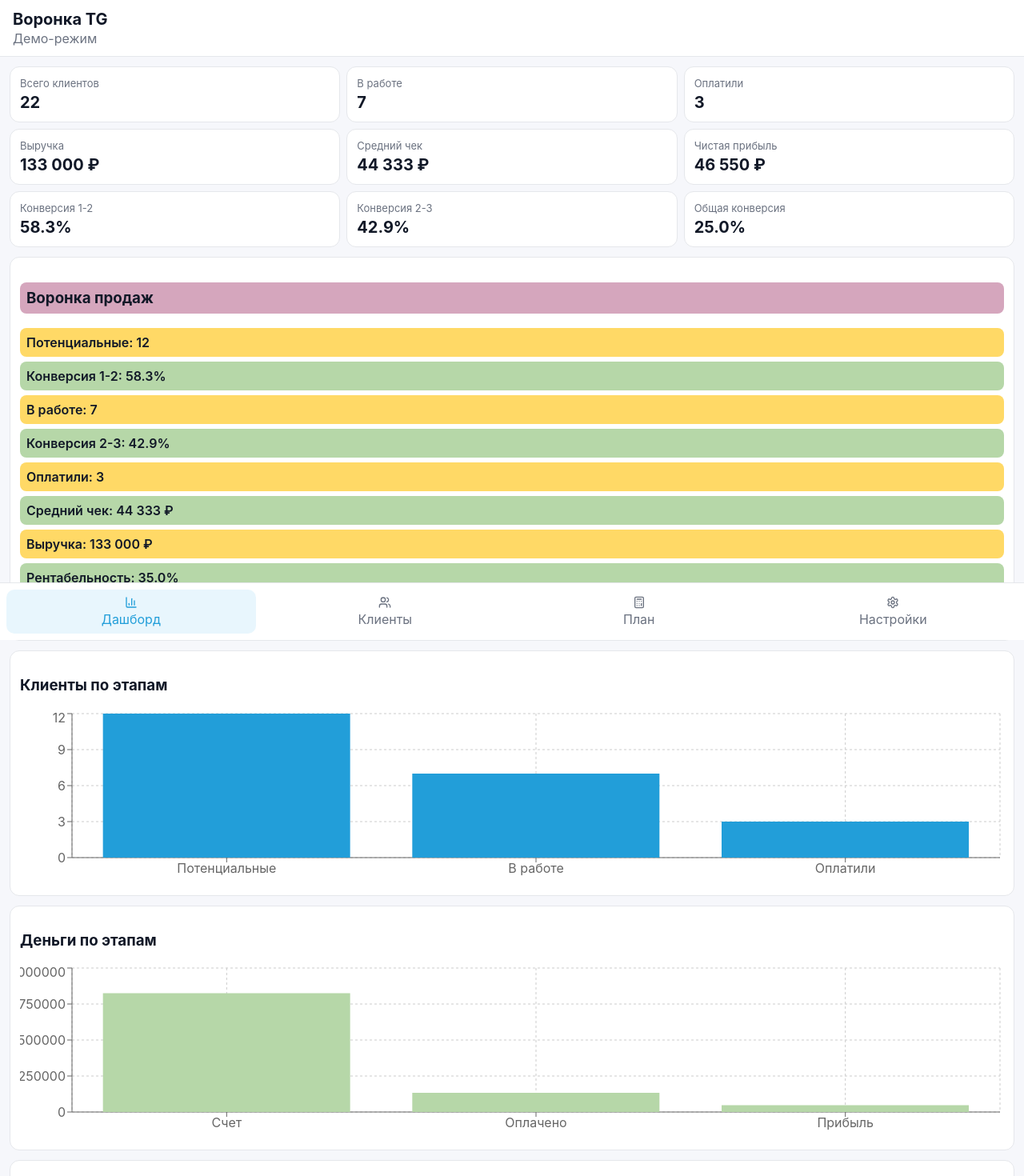
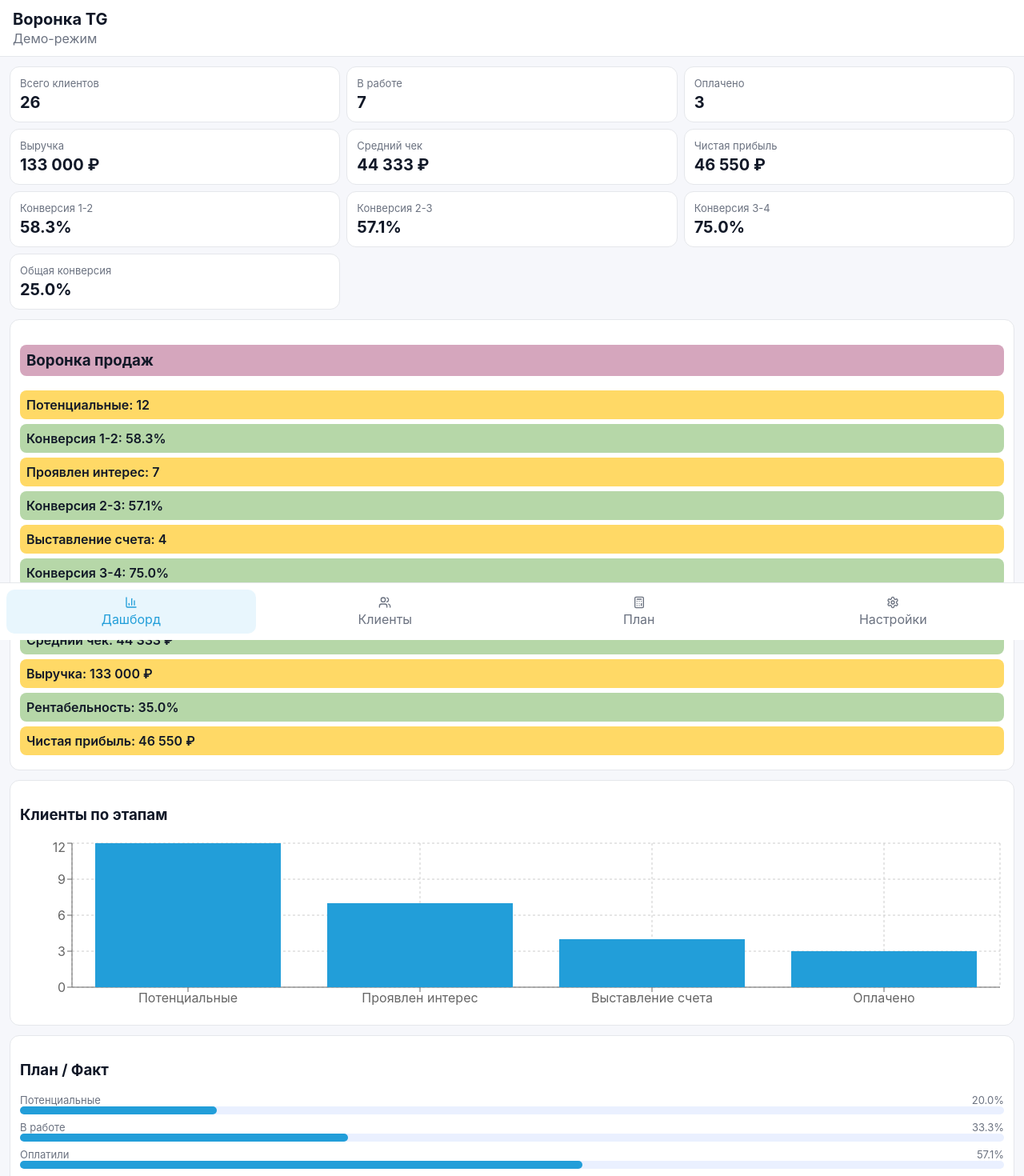
Before and after one commit to KATALINA5004/voronka-tg, a React (Vite) app: page / in a window 1280 px wide. Shown: the top 1470 px of the page at 80% size. Built offline with nearby package versions, Linux system fonts and the light colour scheme.

Commit message:
Update funnel: 4 stages, hide columns, dashboard changes

```diff
--- a/src/App.tsx
+++ b/src/App.tsx
@@ -14,7 +14,7 @@ import { initTelegram } from "./utils/telegram";
 function App() {
   const { state, actions } = useAppData();
   const [activeScreen, setActiveScreen] = useState<ActiveScreen>("dashboard");
-  const [activeStageId, setActiveStageId] = useState<"stage1" | "stage2" | "stage3">("stage1");
+  const [activeStageId, setActiveStageId] = useState<"stage1" | "stage2" | "stage3" | "stage4">("stage1");
   const [modalClient, setModalClient] = useState<Client | null>(null);
   const [importOpen, setImportOpen] = useState(false);
 
--- a/src/components/ClientModal.tsx
+++ b/src/components/ClientModal.tsx
@@ -16,9 +16,9 @@ export function ClientModal({ client, stages, onClose, onSave, onAddTouchpoint }
 
   const addPayment = () => setModel((s) => ({ ...s, paidAmount: s.paidAmount + 1000, bought: true }));
   const nextStage = () => {
-    const ids = ["stage1", "stage2", "stage3"] as const;
-    const next = ids[Math.min(ids.indexOf(model.stageId), 2) + 1] || "stage3";
-    setModel((s) => ({ ...s, stageId: next, bought: next === "stage3" ? true : s.bought }));
+    const ids = ["stage1", "stage2", "stage3", "stage4"] as const;
+    const next = ids[Math.min(ids.indexOf(model.stageId), 3) + 1] || "stage4";
+    setModel((s) => ({ ...s, stageId: next, bought: next === "stage4" ? true : s.bought }));
   };
 
   return (
--- a/src/components/ClientTable.tsx
+++ b/src/components/ClientTable.tsx
@@ -1,4 +1,4 @@
-import { useMemo, useState } from "react";
+import { useEffect, useMemo, useState } from "react";
 import { Client, Stage } from "../types";
 import { exportClientsCsv } from "../utils/importExport";
 import { EmptyState } from "./EmptyState";
@@ -20,8 +20,68 @@ export function ClientTable({ clients, stages, activeStageId, onStageTabChange,
   const [search, setSearch] = useState("");
   const [manager, setManager] = useState("");
   const [source, setSource] = useState("");
+  const columnsStorageKey = "funnel-tg-client-columns-v1";
+  const [showColumns, setShowColumns] = useState<Record<string, boolean>>({
+    repeats: true,
+    date: true,
+    fullName: true,
+    rating: true,
+    phone: true,
+    source: true,
+    manager: true,
+    comment: true,
+    niche: true,
+    nextContactDate: true,
+    email: true,
+    instagram: true,
+    telegram: true,
+    vk: true,
+    invoiceAmount: true,
+    paidAmount: true,
+    bought: true
+  });
   const managers = [...new Set(clients.map((c) => c.manager).filter(Boolean))];
   const sources = [...new Set(clients.map((c) => c.source).filter(Boolean))];
+  const columns = [
+    { key: "repeats", title: "Повторы", render: (c: Client) => c.repeats },
+    { key: "date", title: "Дата", render: (c: Client) => (c.date ? new Date(c.date).toLocaleDateString("ru-RU") : "") },
+    { key: "fullName", title: "Имя Фамилия", render: (c: Client) => c.fullName },
+    { key: "rating", title: "Рейтинг", render: (c: Client) => c.rating ?? "" },
+    { key: "phone", title: "Телефон", render: (c: Client) => c.phone },
+    { key: "source", title: "Откуда узнал", render: (c: Client) => c.source },
+    { key: "manager", title: "Менеджер", render: (c: Client) => c.manager },
+    { key: "comment", title: "Комментарий", render: (c: Client) => c.comment },
+    { key: "niche", title: "Ниша", render: (c: Client) => c.niche },
+    {
+      key: "nextContactDate",
+      title: "Дата следующего контакта",
+      render: (c: Client) => (c.nextContactDate ? new Date(c.nextContactDate).toLocaleDateString("ru-RU") : ""),
+      className: (c: Client) => (c.nextContactDate && new Date(c.nextContactDate) < new Date() ? "danger" : "")
+    },
+    { key: "email", title: "Почта", render: (c: Client) => c.email },
+    { key: "instagram", title: "Инстаграм", render: (c: Client) => c.instagram },
+    { key: "telegram", title: "Телеграм", render: (c: Client) => c.telegram },
+    { key: "vk", title: "ВКонтакте", render: (c: Client) => c.vk },
+    { key: "invoiceAmount", title: "Счет", render: (c: Client) => c.invoiceAmount },
+    { key: "paidAmount", title: "Оплачено", render: (c: Client) => c.paidAmount, className: (c: Client) => (c.paidAmount > 0 ? "success" : "") },
+    { key: "bought", title: "Купил", render: (c: Client) => (c.bought ? "да" : "нет") }
+  ] as const;
+  const visibleColumns = columns.filter((col) => showColumns[col.key]);
+
+  useEffect(() => {
+    const raw = localStorage.getItem(columnsStorageKey);
+    if (!raw) return;
+    try {
+      const parsed = JSON.parse(raw) as Record<string, boolean>;
+      setShowColumns((prev) => ({ ...prev, ...parsed }));
+    } catch {
+      // ignore invalid stored value
+    }
+  }, []);
+
+  useEffect(() => {
+    localStorage.setItem(columnsStorageKey, JSON.stringify(showColumns));
+  }, [showColumns]);
 
   const filtered = useMemo(
     () =>
@@ -45,6 +105,21 @@ export function ClientTable({ clients, stages, activeStageId, onStageTabChange,
           <button onClick={onOpenImport}>Импорт Excel/CSV</button>
           <button onClick={() => exportClientsCsv(filtered)}>Экспорт CSV</button>
         </div>
+        <details className="columns-toggler">
+          <summary>Показать/скрыть столбцы</summary>
+          <div className="columns-grid">
+            {columns.map((col) => (
+              <label key={col.key}>
+                <input
+                  type="checkbox"
+                  checked={showColumns[col.key]}
+                  onChange={(e) => setShowColumns((prev) => ({ ...prev, [col.key]: e.target.checked }))}
+                />
+                {col.title}
+              </label>
+            ))}
+          </div>
+        </details>
 
         {!filtered.length ? (
           <EmptyState icon={<Inbox />} title="Клиентов нет" text="Добавьте клиента вручную или через импорт." buttonText="Добавить клиента" onClick={onAdd} />
@@ -53,15 +128,19 @@ export function ClientTable({ clients, stages, activeStageId, onStageTabChange,
             <table className="sheet-table">
               <thead>
                 <tr>
-                  <th>Повторы</th><th>Дата</th><th>Имя Фамилия</th><th>Рейтинг</th><th>Телефон</th><th>Откуда узнал</th><th>Менеджер</th><th>Комментарий</th><th>Ниша</th><th>Дата следующего контакта</th><th>Почта</th><th>Инстаграм</th><th>Телеграм</th><th>ВКонтакте</th><th>Счет</th><th>Оплачено</th><th>Купил</th><th>Действия</th>
+                  {visibleColumns.map((col) => <th key={col.key}>{col.title}</th>)}
+                  <th>Действия</th>
                 </tr>
               </thead>
               <tbody>
                 {filtered.map((c) => {
-                  const overdue = c.nextContactDate && new Date(c.nextContactDate) < new Date();
                   return (
                     <tr key={c.id}>
-                      <td>{c.repeats}</td><td>{c.date ? new Date(c.date).toLocaleDateString("ru-RU") : ""}</td><td>{c.fullName}</td><td>{c.rating ?? ""}</td><td>{c.phone}</td><td>{c.source}</td><td>{c.manager}</td><td>{c.comment}</td><td>{c.niche}</td><td className={overdue ? "danger" : ""}>{c.nextContactDate ? new Date(c.nextContactDate).toLocaleDateString("ru-RU") : ""}</td><td>{c.email}</td><td>{c.instagram}</td><td>{c.telegram}</td><td>{c.vk}</td><td>{c.invoiceAmount}</td><td className={c.paidAmount > 0 ? "success" : ""}>{c.paidAmount}</td><td>{c.bought ? "да" : "нет"}</td>
+                      {visibleColumns.map((col) => (
+                        <td key={col.key} className={col.className ? col.className(c) : ""}>
+                          {col.render(c)}
+                        </td>
+                      ))}
                       <td>
                         <div className="row">
                           <button onClick={() => onOpen(c)}>Открыть</button>
--- a/src/components/Dashboard.tsx
+++ b/src/components/Dashboard.tsx
@@ -21,12 +21,8 @@ export function Dashboard({ clients, settings, plan }: Props) {
   const countData = [
     { name: stageNames.stage1, value: metrics.stage1 },
     { name: stageNames.stage2, value: metrics.stage2 },
-    { name: stageNames.stage3, value: metrics.stage3 }
-  ];
-  const moneyData = [
-    { name: "Счет", value: metrics.invoiceTotal },
-    { name: "Оплачено", value: metrics.revenue },
-    { name: "Прибыль", value: metrics.netProfit }
+    { name: stageNames.stage3, value: metrics.stage3 },
+    { name: stageNames.stage4, value: metrics.stage4 }
   ];
 
   return (
@@ -34,12 +30,13 @@ export function Dashboard({ clients, settings, plan }: Props) {
       <section className="kpi-grid">
         <KpiCard title="Всего клиентов" value={clients.length} />
         <KpiCard title="В работе" value={metrics.stage2} />
-        <KpiCard title="Оплатили" value={metrics.stage3} />
+        <KpiCard title={stageNames.stage4} value={metrics.stage4} />
         <KpiCard title="Выручка" value={money(metrics.revenue, settings.currency)} />
         <KpiCard title="Средний чек" value={money(metrics.averageCheck, settings.currency)} />
         <KpiCard title="Чистая прибыль" value={money(metrics.netProfit, settings.currency)} />
         <KpiCard title="Конверсия 1-2" value={percent(metrics.conversion1)} />
         <KpiCard title="Конверсия 2-3" value={percent(metrics.conversion2)} />
+        <KpiCard title="Конверсия 3-4" value={percent(metrics.conversion3)} />
         <KpiCard title="Общая конверсия" value={percent(metrics.totalConversion)} />
       </section>
 
@@ -51,6 +48,8 @@ export function Dashboard({ clients, settings, plan }: Props) {
           <div className="yellow">{stageNames.stage2}: {metrics.stage2}</div>
           <div className="green">Конверсия 2-3: {percent(metrics.conversion2)}</div>
           <div className="yellow">{stageNames.stage3}: {metrics.stage3}</div>
+          <div className="green">Конверсия 3-4: {percent(metrics.conversion3)}</div>
+          <div className="yellow">{stageNames.stage4}: {metrics.stage4}</div>
           <div className="green">Средний чек: {money(metrics.averageCheck, settings.currency)}</div>
           <div className="yellow">Выручка: {money(metrics.revenue, settings.currency)}</div>
           <div className="green">Рентабельность: {percent(plan.profitability)}</div>
@@ -61,11 +60,6 @@ export function Dashboard({ clients, settings, plan }: Props) {
       <section className="card">
         <h3>Клиенты по этапам</h3>
         <div className="chart-wrap"><ResponsiveContainer width="100%" height={220}><BarChart data={countData}><CartesianGrid strokeDasharray="3 3" /><XAxis dataKey="name" /><YAxis /><Tooltip /><Bar dataKey="value" fill="#229ED9" /></BarChart></ResponsiveContainer></div>
-      </section>
-
-      <section className="card">
-        <h3>Деньги по этапам</h3>
-        <div className="chart-wrap"><ResponsiveContainer width="100%" height={220}><BarChart data={moneyData}><CartesianGrid strokeDasharray="3 3" /><XAxis dataKey="name" /><YAxis /><Tooltip /><Bar dataKey="value" fill="#b6d7a8" /></BarChart></ResponsiveContainer></div>
       </section>
 
       <section className="card">
--- a/src/components/Settings.tsx
+++ b/src/components/Settings.tsx
@@ -12,13 +12,20 @@ type Props = {
 
 export function Settings({ settings, onSave, onResetDemo, onClearAll, onExportJson, onImportJson }: Props) {
   const [model, setModel] = useState(settings);
+  const setStageName = (index: number, name: string) => {
+    setModel((prev) => ({
+      ...prev,
+      stages: prev.stages.map((stage, i) => (i === index ? { ...stage, name } : stage))
+    }));
+  };
 
   return (
     <div className="stack">
       <section className="card form-grid">
-        <label>Название этапа 1<input value={model.stages[0].name} onChange={(e) => setModel({ ...model, stages: [{ ...model.stages[0], name: e.target.value }, model.stages[1], model.stages[2]] })} /></label>
-        <label>Название этапа 2<input value={model.stages[1].name} onChange={(e) => setModel({ ...model, stages: [model.stages[0], { ...model.stages[1], name: e.target.value }, model.stages[2]] })} /></label>
-        <label>Название этапа 3<input value={model.stages[2].name} onChange={(e) => setModel({ ...model, stages: [model.stages[0], model.stages[1], { ...model.stages[2], name: e.target.value }] })} /></label>
+        <label>Название этапа 1<input value={model.stages[0]?.name || ""} onChange={(e) => setStageName(0, e.target.value)} /></label>
+        <label>Название этапа 2<input value={model.stages[1]?.name || ""} onChange={(e) => setStageName(1, e.target.value)} /></label>
+        <label>Название этапа 3<input value={model.stages[2]?.name || ""} onChange={(e) => setStageName(2, e.target.value)} /></label>
+        <label>Название этапа 4<input value={model.stages[3]?.name || ""} onChange={(e) => setStageName(3, e.target.value)} /></label>
         <label>Рентабельность по умолчанию<input type="number" value={model.defaultProfitability} onChange={(e) => setModel({ ...model, defaultProfitability: Number(e.target.value) })} /></label>
         <label>Средний чек по умолчанию<input type="number" value={model.defaultAverageCheck} onChange={(e) => setModel({ ...model, defaultAverageCheck: Number(e.target.value) })} /></label>
         <label>Валюта<select value={model.currency} onChange={(e) => setModel({ ...model, currency: e.target.value })}><option value="RUB">RUB</option><option value="USD">USD</option><option value="EUR">EUR</option></select></label>
--- a/src/data/demoData.ts
+++ b/src/data/demoData.ts
@@ -10,8 +10,9 @@ const byDays = (days: number) => {
 
 const stages: Stage[] = [
   { id: "stage1", name: "Потенциальные", color: "#ffd966" },
-  { id: "stage2", name: "В работе", color: "#ffd966" },
-  { id: "stage3", name: "Оплатили", color: "#ffd966" }
+  { id: "stage2", name: "Проявлен интерес", color: "#ffd966" },
+  { id: "stage3", name: "Выставление счета", color: "#ffd966" },
+  { id: "stage4", name: "Оплачено", color: "#ffd966" }
 ];
 
 const mkClient = (id: number, stageId: Client["stageId"], paid = 0): Client => ({
@@ -35,16 +36,17 @@ const mkClient = (id: number, stageId: Client["stageId"], paid = 0): Client => (
   invoiceAmount: paid > 0 ? paid * 1.2 : 25000 + id * 1000,
   paidAmount: paid,
   repeats: id % 4,
-  bought: stageId === "stage3" || paid > 0,
+  bought: stageId === "stage4" || paid > 0,
   touchpoints: []
 });
 
 const clients: Client[] = [
   ...Array.from({ length: 12 }, (_, i) => mkClient(i + 1, "stage1", 0)),
   ...Array.from({ length: 7 }, (_, i) => mkClient(i + 13, "stage2", 0)),
-  mkClient(21, "stage3", 35000),
-  mkClient(22, "stage3", 42000),
-  mkClient(23, "stage3", 56000)
+  ...Array.from({ length: 4 }, (_, i) => mkClient(i + 20, "stage3", 0)),
+  mkClient(24, "stage4", 35000),
+  mkClient(25, "stage4", 42000),
+  mkClient(26, "stage4", 56000)
 ];
 
 export const demoData: AppState = {
--- a/src/store/useAppData.ts
+++ b/src/store/useAppData.ts
@@ -50,7 +50,7 @@ export function useAppData() {
         const normalized = {
           ...client,
           updatedAt: new Date().toISOString(),
-          bought: client.stageId === "stage3" ? true : client.bought || client.paidAmount > 0
+          bought: client.stageId === "stage4" ? true : client.bought || client.paidAmount > 0
         };
         if (idx === -1) next.unshift(normalized);
         else next[idx] = normalized;
@@ -61,7 +61,7 @@ export function useAppData() {
       },
       moveClient(id: string, stageId: StageId) {
         const next = state.clients.map((c) =>
-          c.id === id ? { ...c, stageId, bought: stageId === "stage3" ? true : c.bought, updatedAt: new Date().toISOString() } : c
+          c.id === id ? { ...c, stageId, bought: stageId === "stage4" ? true : c.bought, updatedAt: new Date().toISOString() } : c
         );
         setPersisted({ ...state, clients: next });
       },
--- a/src/styles/global.css
+++ b/src/styles/global.css
@@ -37,7 +37,7 @@ button, input, select { font: inherit; }
 .bottom-nav { position: fixed; bottom: 0; left: 0; right: 0; border-top: 1px solid var(--border); background: var(--card); display: grid; grid-template-columns: repeat(4, 1fr); padding: 8px; gap: 6px; }
 .bottom-nav button { border: 0; background: transparent; padding: 8px; border-radius: 10px; display: grid; gap: 3px; justify-items: center; color: var(--muted); }
 .bottom-nav button.active { background: #e8f6fd; color: var(--primary); }
-.tabs { display: grid; grid-template-columns: repeat(3, minmax(0, 1fr)); gap: 6px; }
+.tabs { display: grid; grid-template-columns: repeat(auto-fit, minmax(160px, 1fr)); gap: 6px; }
 .tabs button { border: 1px solid var(--border); border-radius: 10px; background: var(--card); padding: 10px 8px; font-weight: 600; }
 .tabs button.active { background: #e8f6fd; border-color: var(--primary); }
 .toolbar { display: grid; gap: 8px; grid-template-columns: 1fr; }
@@ -52,6 +52,10 @@ th, td { border: 1px solid var(--border); padding: 8px; text-align: left; vertic
 th { background: #f8fafc; position: sticky; top: 0; z-index: 1; }
 .danger { background: #fee2e2; }
 .success { background: #dcfce7; font-weight: 600; }
+.columns-toggler { margin: 8px 0 10px; }
+.columns-toggler summary { cursor: pointer; color: var(--primary); font-weight: 600; margin-bottom: 8px; }
+.columns-grid { display: grid; grid-template-columns: repeat(auto-fit, minmax(190px, 1fr)); gap: 6px; margin-top: 8px; }
+.columns-grid label { display: flex; align-items: center; gap: 6px; color: var(--muted); }
 .empty-state { text-align: center; padding: 24px; color: var(--muted); }
 .empty-state h3 { color: var(--text); margin-bottom: 0; }
 .modal-backdrop { position: fixed; inset: 0; background: rgba(17, 24, 39, 0.45); display: grid; place-items: center; padding: 12px; z-index: 20; }
--- a/src/types.ts
+++ b/src/types.ts
@@ -1,4 +1,4 @@
-export type StageId = "stage1" | "stage2" | "stage3";
+export type StageId = "stage1" | "stage2" | "stage3" | "stage4";
 
 export type Stage = {
   id: StageId;
--- a/src/utils/calculations.ts
+++ b/src/utils/calculations.ts
@@ -15,6 +15,7 @@ export function getFunnelMetrics(clients: Client[], _settings: Settings, plan: P
   const stage1 = getStageClients(clients, "stage1").length;
   const stage2 = getStageClients(clients, "stage2").length;
   const stage3 = getStageClients(clients, "stage3").length;
+  const stage4 = getStageClients(clients, "stage4").length;
   const revenue = clients.reduce((sum, c) => sum + (Number(c.paidAmount) || 0), 0);
   const invoiceTotal = clients.reduce((sum, c) => sum + (Number(c.invoiceAmount) || 0), 0);
   const paidCount = clients.filter((c) => c.paidAmount > 0).length;
@@ -22,8 +23,9 @@ export function getFunnelMetrics(clients: Client[], _settings: Settings, plan: P
   const netProfit = (revenue * plan.profitability) / 100;
   const conversion1 = safeConv(stage2, stage1);
   const conversion2 = safeConv(stage3, stage2);
-  const totalConversion = safeConv(stage3, stage1);
-  return { stage1, stage2, stage3, revenue, invoiceTotal, averageCheck, netProfit, conversion1, conversion2, totalConversion };
+  const conversion3 = safeConv(stage4, stage3);
+  const totalConversion = safeConv(stage4, stage1);
+  return { stage1, stage2, stage3, stage4, revenue, invoiceTotal, averageCheck, netProfit, conversion1, conversion2, conversion3, totalConversion };
 }
 
 export function calculatePlan(plan: Plan) {
@@ -60,7 +62,7 @@ export function calculateFact(clients: Client[], plan: Plan) {
   return {
     leads: m.stage1,
     stage2: m.stage2,
-    stage3: m.stage3,
+    stage3: m.stage4,
     revenue: m.revenue,
     profit: m.netProfit
   };
@@ -82,8 +84,8 @@ export function getRecommendations(clients: Client[], _settings: Settings, plan:
   const overdue = clients.some((c) => c.nextContactDate && new Date(c.nextContactDate) < new Date());
   const rec: string[] = [];
   if (m.stage1 > m.stage2 * 2) rec.push("Нужно перевести больше клиентов в работу");
-  if (m.stage2 > m.stage3 * 2) rec.push("Нужно усилить дожим и оффер");
-  if (m.stage3 < ((plan.plannedLeads * plan.conversion1) / 100) * (plan.conversion2 / 100)) rec.push("Вы отстаете от плана продаж");
+  if (m.stage3 > m.stage4 * 2) rec.push("Нужно усилить дожим и оффер");
+  if (m.stage4 < ((plan.plannedLeads * plan.conversion1) / 100) * (plan.conversion2 / 100)) rec.push("Вы отстаете от плана продаж");
   if (overdue) rec.push("Есть просроченные касания");
   if (rec.length === 0) rec.push("План выполняется хорошо");
   return rec;
--- a/src/utils/importExport.ts
+++ b/src/utils/importExport.ts
@@ -115,7 +115,7 @@ export function mergeImportedClients(existing: Client[], rows: Record<string, un
     paidAmount: toNum(c.paidAmount),
     repeats: toNum(c.repeats),
     rating: c.rating === null ? null : Number(c.rating) || null,
-    bought: c.stageId === "stage3" ? true : c.bought || c.paidAmount > 0
+    bought: c.stageId === "stage4" ? true : c.bought || c.paidAmount > 0
   }));
 }
 
--- a/src/utils/storage.ts
+++ b/src/utils/storage.ts
@@ -7,7 +7,27 @@ export function loadState(): AppState {
   const raw = localStorage.getItem(STORAGE_KEY);
   if (!raw) return demoData;
   try {
-    return JSON.parse(raw) as AppState;
+    const parsed = JSON.parse(raw) as AppState;
+    const hasStage4 = parsed.settings?.stages?.some((s) => s.id === "stage4");
+    if (hasStage4) return parsed;
+
+    return {
+      ...parsed,
+      settings: {
+        ...parsed.settings,
+        stages: [
+          { id: "stage1", name: parsed.settings?.stages?.[0]?.name || "Потенциальные", color: "#ffd966" },
+          { id: "stage2", name: parsed.settings?.stages?.[1]?.name || "Проявлен интерес", color: "#ffd966" },
+          { id: "stage3", name: "Выставление счета", color: "#ffd966" },
+          { id: "stage4", name: parsed.settings?.stages?.[2]?.name || "Оплачено", color: "#ffd966" }
+        ]
+      },
+      clients: (parsed.clients || []).map((c) => ({
+        ...c,
+        stageId: c.stageId === "stage3" ? "stage4" : c.stageId,
+        bought: c.stageId === "stage3" ? true : c.bought
+      }))
+    };
   } catch {
     return demoData;
   }
```
